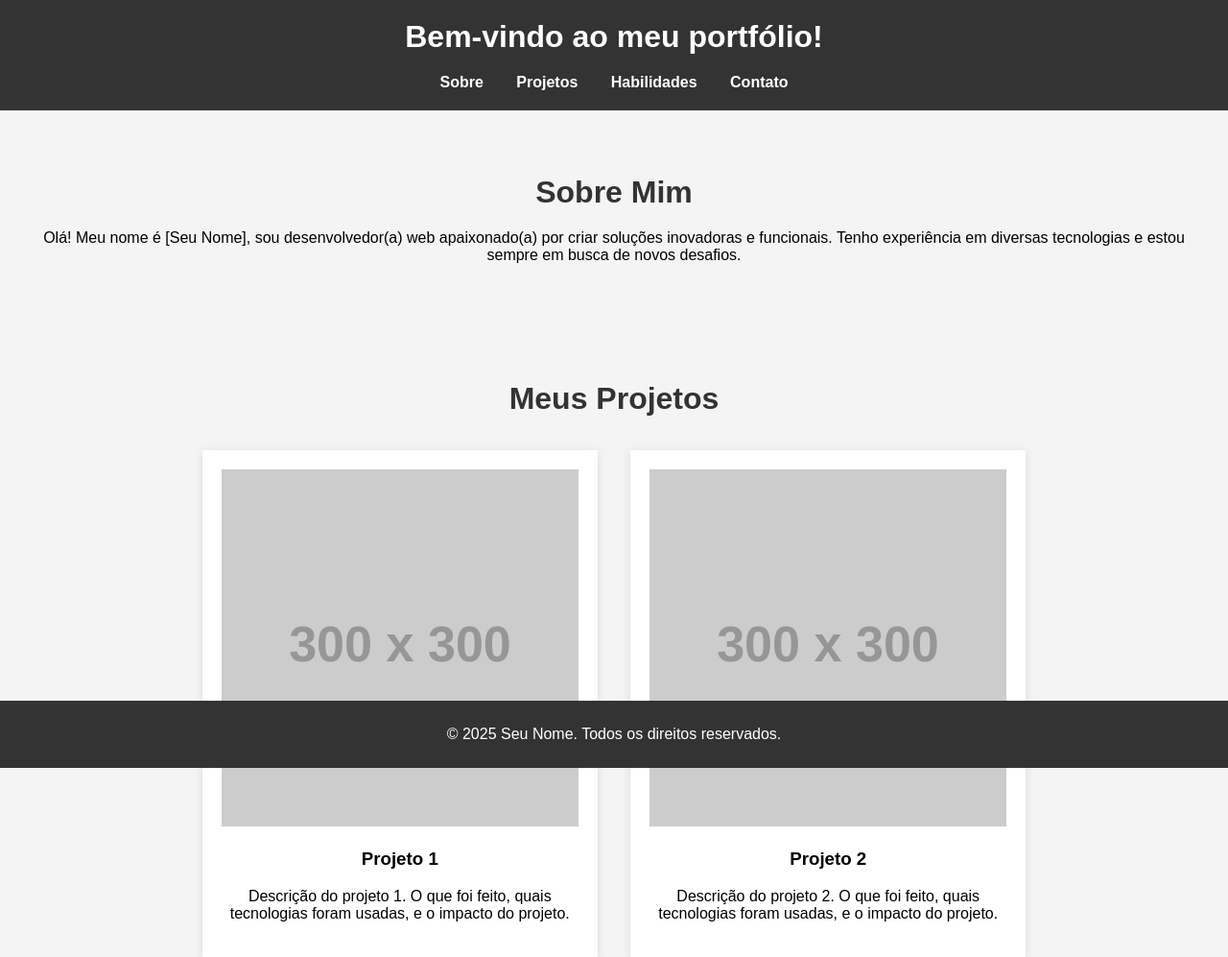
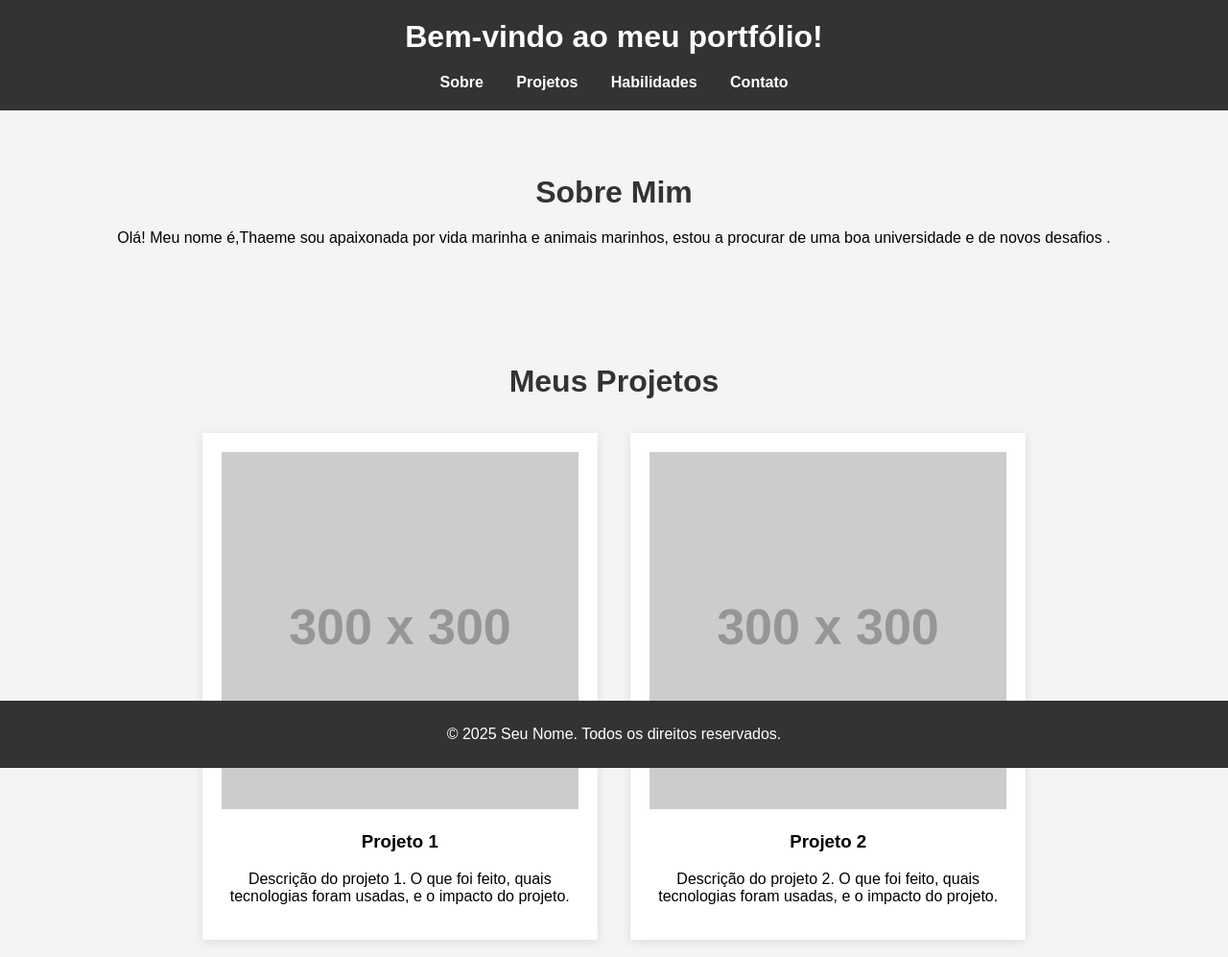
Before and after one commit to Thaeme86/portifolio, a plain HTML site: page index.html in a window 1280 px wide. Shown: the top 997 px of the page at 96% size. Drawn offline with Linux system fonts and the light colour scheme; placeholder pictures from the web are drawn by us.

Commit message:
Update index.html

```diff
--- a/index.html
+++ b/index.html
@@ -85,7 +85,7 @@
 
 <section id="about">
     <h2>Sobre Mim</h2>
-    <p>Olá! Meu nome é [Seu Nome], sou desenvolvedor(a) web apaixonado(a) por criar soluções inovadoras e funcionais. Tenho experiência em diversas tecnologias e estou sempre em busca de novos desafios.</p>
+    <p>Olá! Meu nome é,Thaeme sou apaixonada por vida marinha e animais marinhos, estou a procurar de uma boa universidade e de novos desafios .</p>
 </section>
 
 <section id="projects">
```
